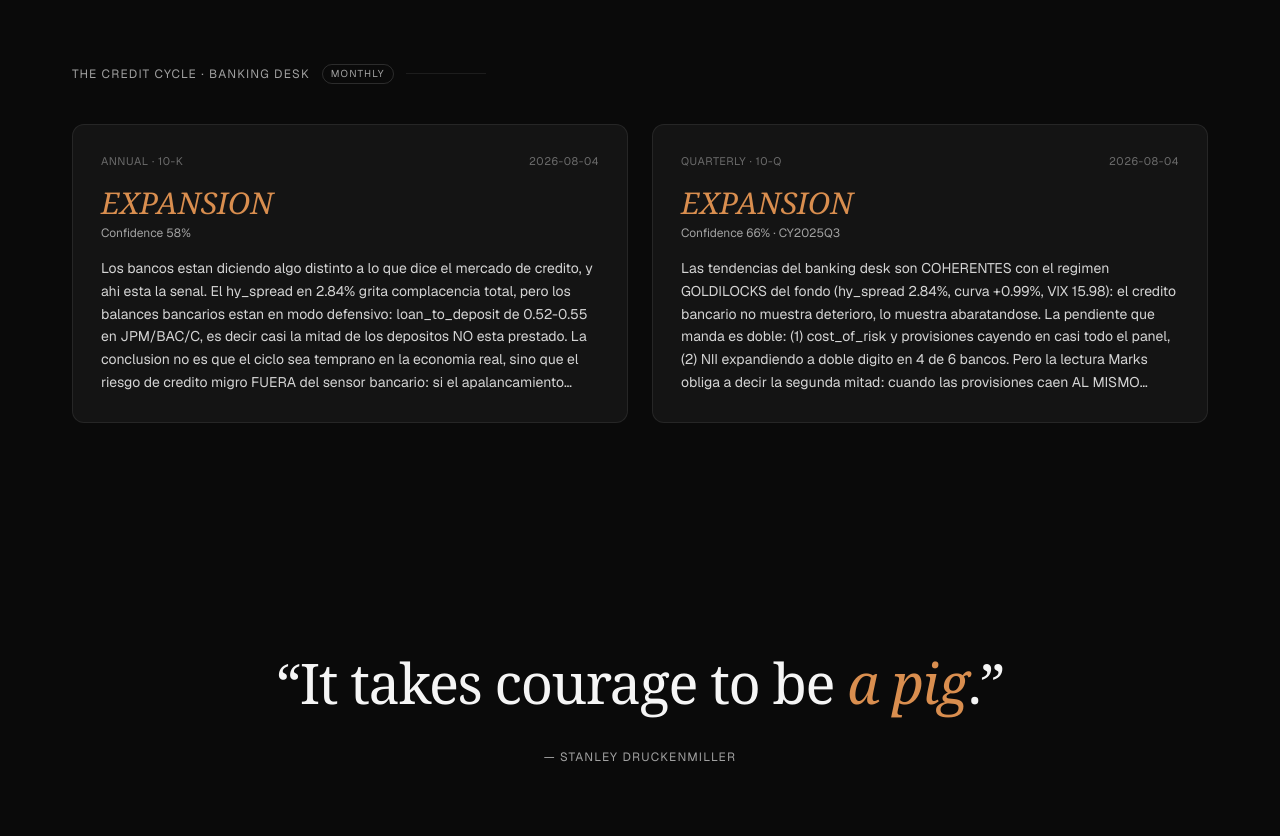
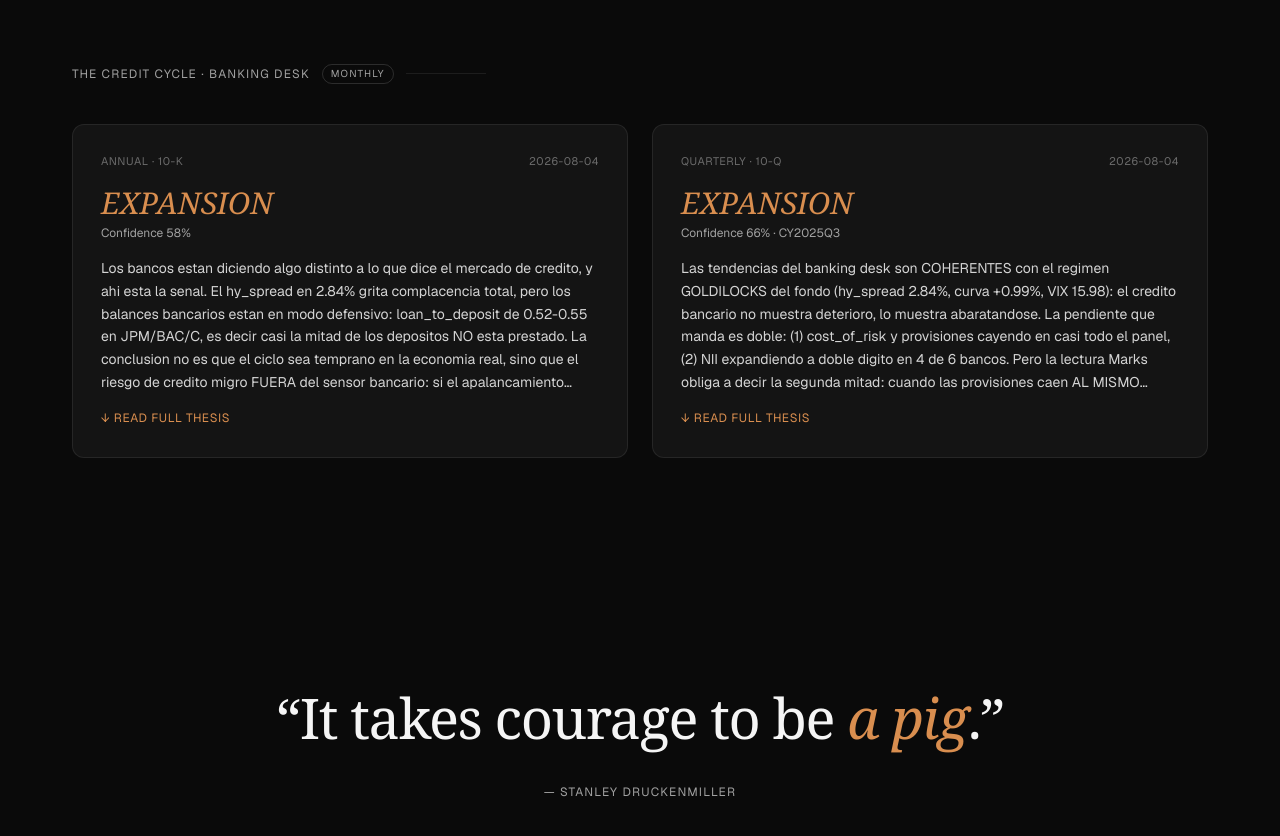
Before and after one commit to leomattiolipa88/fearnot-web, a Next.js app: page / in a window 1280 px wide. Shown: the part 2600-3436 px from the top of the page. Built offline with nearby package versions, Linux system fonts and the light colour scheme.

Commit message:
fix: expandable banking cards with read-full-thesis toggle

```diff
--- a/app/components/BankingSection.tsx
+++ b/app/components/BankingSection.tsx
@@ -1,11 +1,37 @@
-// Banking desk — monthly credit-cycle section.
-// Renders only when data.banking exists (graceful absence by design).
+'use client';
+// Banking desk — monthly credit-cycle section, expandable cards.
+import { useState } from 'react';
+
+function BankCard({ tag, d }: { tag: string; d: any }) {
+  const [open, setOpen] = useState(false);
+  return (
+    <div className="bg-[#141414] border border-white/[0.08] rounded-xl p-7">
+      <div className="flex justify-between items-center mb-4 text-[11px] uppercase tracking-wider text-[#6b6b6b]">
+        <span>{tag}</span>
+        <span>{d?.fecha || ''}</span>
+      </div>
+      <div className="font-serif italic text-3xl text-[var(--accent)] mb-1">
+        {d?.regimen_credito?.clasificacion || '—'}
+      </div>
+      <div className="text-xs text-[#a1a1a1] mb-4">
+        Confidence {d?.regimen_credito?.confianza ?? '—'}%
+        {d?.periodo_analizado ? ` · ${d.periodo_analizado}` : ''}
+      </div>
+      <p className={`text-sm leading-relaxed text-[#d4d4d4] ${open ? '' : 'line-clamp-6'}`}>
+        {d?.tesis_principal || ''}
+      </p>
+      <button
+        onClick={() => setOpen(!open)}
+        className="mt-4 text-xs uppercase tracking-wider text-[var(--accent)] hover:text-[var(--accent-bright)] transition-colors"
+      >
+        {open ? '↑ Show less' : '↓ Read full thesis'}
+      </button>
+    </div>
+  );
+}
+
 export default function BankingSection({ banking }: { banking?: any }) {
   if (!banking || (!banking.annual && !banking.quarterly)) return null;
-  const cards = [
-    { tag: 'Annual · 10-K', d: banking.annual },
-    { tag: 'Quarterly · 10-Q', d: banking.quarterly },
-  ].filter((c) => c.d);
   return (
     <section className="max-w-[1200px] mx-auto px-8 py-24 relative z-10">
       <div className="flex items-center gap-3 mb-10 text-xs uppercase tracking-widest text-[#a1a1a1]">
@@ -14,24 +40,8 @@ export default function BankingSection({ banking }: { banking?: any }) {
         <span className="flex-1 h-px bg-white/[0.08] max-w-[80px]" />
       </div>
       <div className="grid md:grid-cols-2 gap-6">
-        {cards.map((c, i) => (
-          <div key={i} className="bg-[#141414] border border-white/[0.08] rounded-xl p-7">
-            <div className="flex justify-between items-center mb-4 text-[11px] uppercase tracking-wider text-[#6b6b6b]">
-              <span>{c.tag}</span>
-              <span>{c.d?.fecha || ''}</span>
-            </div>
-            <div className="font-serif italic text-3xl text-[var(--accent)] mb-1">
-              {c.d?.regimen_credito?.clasificacion || '—'}
-            </div>
-            <div className="text-xs text-[#a1a1a1] mb-4">
-              Confidence {c.d?.regimen_credito?.confianza ?? '—'}%
-              {c.d?.periodo_analizado ? ` · ${c.d.periodo_analizado}` : ''}
-            </div>
-            <p className="text-sm leading-relaxed text-[#d4d4d4] line-clamp-6">
-              {c.d?.tesis_principal || ''}
-            </p>
-          </div>
-        ))}
+        {banking.annual && <BankCard tag="Annual · 10-K" d={banking.annual} />}
+        {banking.quarterly && <BankCard tag="Quarterly · 10-Q" d={banking.quarterly} />}
       </div>
     </section>
   );
```
